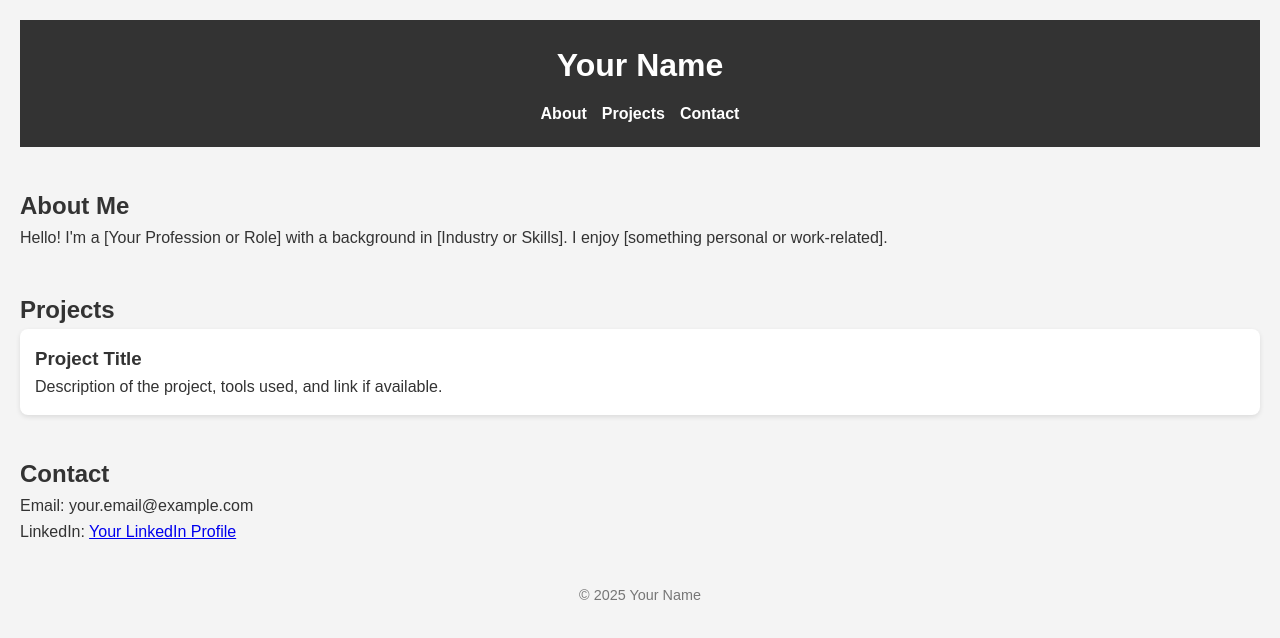
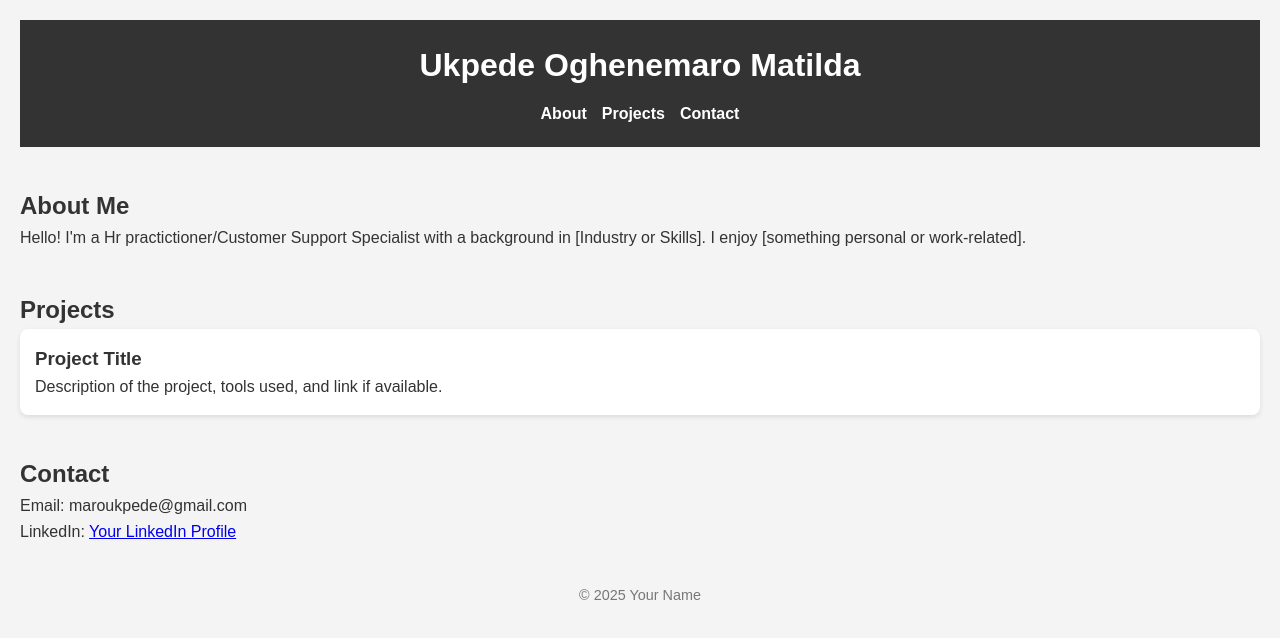
Before and after one commit to Maromatilda/portfolio-site, a plain HTML site: page index.html in a window 1280 px wide. Drawn offline with Linux system fonts and the light colour scheme.

Commit message:
Update index.html

```diff
--- a/index.html
+++ b/index.html
@@ -3,12 +3,12 @@
 <head>
   <meta charset="UTF-8" />
   <meta name="viewport" content="width=device-width, initial-scale=1.0" />
-  <title>Your Name | Portfolio</title>
+  <title>Ukpede Oghenemaro Matilda | Portfolio</title>
   <link rel="stylesheet" href="style.css" />
 </head>
 <body>
   <header>
-    <h1>Your Name</h1>
+    <h1>Ukpede Oghenemaro Matilda</h1>
     <nav>
       <ul>
         <li><a href="#about">About</a></li>
@@ -20,7 +20,7 @@
 
   <section id="about">
     <h2>About Me</h2>
-    <p>Hello! I'm a [Your Profession or Role] with a background in [Industry or Skills]. I enjoy [something personal or work-related].</p>
+    <p>Hello! I'm a Hr practictioner/Customer Support Specialist with a background in [Industry or Skills]. I enjoy [something personal or work-related].</p>
   </section>
 
   <section id="projects">
@@ -33,7 +33,7 @@
 
   <section id="contact">
     <h2>Contact</h2>
-    <p>Email: your.email@example.com</p>
+    <p>Email: maroukpede@gmail.com</p>
     <p>LinkedIn: <a href="#">Your LinkedIn Profile</a></p>
   </section>
 
```
